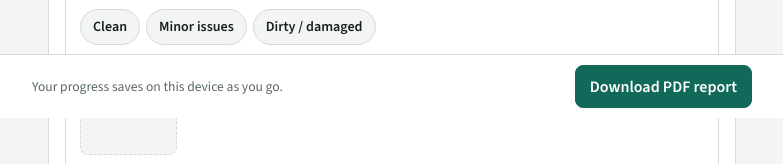
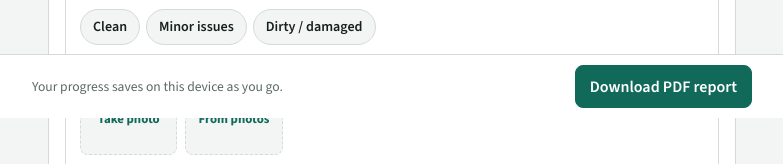
Before and after one commit to faisalsafar-13/venue-cleaning-log, a plain HTML site: page index.html in a window 1280 px wide. Shown: the part 682-846 px from the top of the page, without its empty margins (248-1031 px from the left). Drawn offline with nearby package versions, Linux system fonts and the light colour scheme.

Commit message:
Update index.html

```diff
--- a/index.html
+++ b/index.html
@@ -87,7 +87,9 @@ button:disabled{opacity:.55;cursor:default}
 .ph img{width:100%;height:100%;object-fit:cover;display:block}
 .ph .t{position:absolute;left:0;right:0;bottom:0;font-family:var(--f-mono);font-size:.68rem;color:#fff;background:rgba(0,0,0,.55);padding:2px 5px}
 .ph button{position:absolute;top:4px;right:4px;width:26px;height:26px;padding:0;border-radius:99px;background:rgba(0,0,0,.6);color:#fff;border:0;font-size:15px;line-height:26px}
-.addPh{aspect-ratio:1;border:1.5px dashed var(--line);border-radius:8px;display:grid;place-items:center;text-align:center;color:var(--accent);font-weight:700;font-size:.85rem;cursor:pointer;padding:6px;background:var(--bg)}
+.addPh{aspect-ratio:1;border:1.5px dashed var(--line);border-radius:8px;display:flex;flex-direction:column;align-items:center;justify-content:center;gap:4px;text-align:center;color:var(--accent);font-weight:700;font-size:.8rem;line-height:1.15;cursor:pointer;padding:6px;background:var(--bg)}
+.addPh:active{background:var(--accent-soft)}
+.addPh:focus-within{outline:2px solid var(--accent);outline-offset:2px}
 .addPh input{display:none}
 .areaFoot{display:flex;justify-content:flex-end}
 .note{font-size:.88rem;color:var(--muted)}
@@ -287,12 +289,12 @@ function areaCard(a, ph){
     <div class="chips" role="radiogroup" aria-label="Condition">${RATE[ph].map(([v,l,c])=>`<label class="chip"><input type="radio" name="${name}" value="${v}" ${d.rating===v?"checked":""}><span class="${c}">${l}</span></label>`).join("")}</div>
     ${ph==="after"?`<div class="tasks">${a.taskList.map((t,i)=>`<label class="tick"><input type="checkbox" data-t="${i}" ${d.tasks[i]?"checked":""}><span>${esc(t)}</span></label>`).join("")}</div>`:""}
     <div class="photos">${d.photos.map(p=>`<div class="ph"><img src="${p.src}" alt="${esc(a.name)} photo"><span class="t">${hhmm(p.taken)}</span><button type="button" data-del="${p.id}" aria-label="Remove photo">×</button></div>`).join("")}
-      <label class="addPh">+ Add photo<input type="file" accept="image/*" multiple></label></div>
+      <label class="addPh"><svg width="22" height="22" viewBox="0 0 24 24" fill="none" stroke="currentColor" stroke-width="2" stroke-linecap="round" stroke-linejoin="round" aria-hidden="true"><path d="M4 8h3l2-3h6l2 3h3v11H4z"/><circle cx="12" cy="13" r="3.5"/></svg><span>Take photo</span><input type="file" accept="image/*" capture="environment" data-src="camera"></label><label class="addPh"><svg width="22" height="22" viewBox="0 0 24 24" fill="none" stroke="currentColor" stroke-width="2" stroke-linecap="round" stroke-linejoin="round" aria-hidden="true"><rect x="3" y="4" width="18" height="16" rx="2"/><circle cx="9" cy="10" r="2"/><path d="M21 16l-5-5-9 9"/></svg><span>From photos</span><input type="file" accept="image/*" multiple data-src="library"></label></div>
     <label class="f" style="font-weight:400"><textarea placeholder="${ph==="before"?"What did it look like? (optional)":"Notes (optional)"}">${esc(d.notes)}</textarea></label>
     ${ph==="before"?`<div class="areaFoot"><button type="button" class="small ghost" data-rm>Remove area</button></div>`:""}`;
   el.querySelectorAll('input[type=radio]').forEach(r=>r.onchange=()=>{ d.rating=r.value; save(); renderSummary(); });
   el.querySelectorAll('input[data-t]').forEach(c=>c.onchange=()=>{ d.tasks[c.dataset.t]=c.checked; save(); });
-  el.querySelector('input[type=file]').onchange=e=>{ addPhotos(a,ph,e.target.files); e.target.value=""; };
+  el.querySelectorAll('input[type=file]').forEach(inp=>inp.onchange=e=>{ addPhotos(a,ph,e.target.files); e.target.value=""; });
   el.querySelectorAll('[data-del]').forEach(b=>b.onclick=()=>{ d.photos=d.photos.filter(p=>p.id!==b.dataset.del); save(); renderAreas(); renderSummary(); });
   el.querySelector('textarea').oninput=e=>{ d.notes=e.target.value; save(); };
   const rm=el.querySelector('[data-rm]');
```
